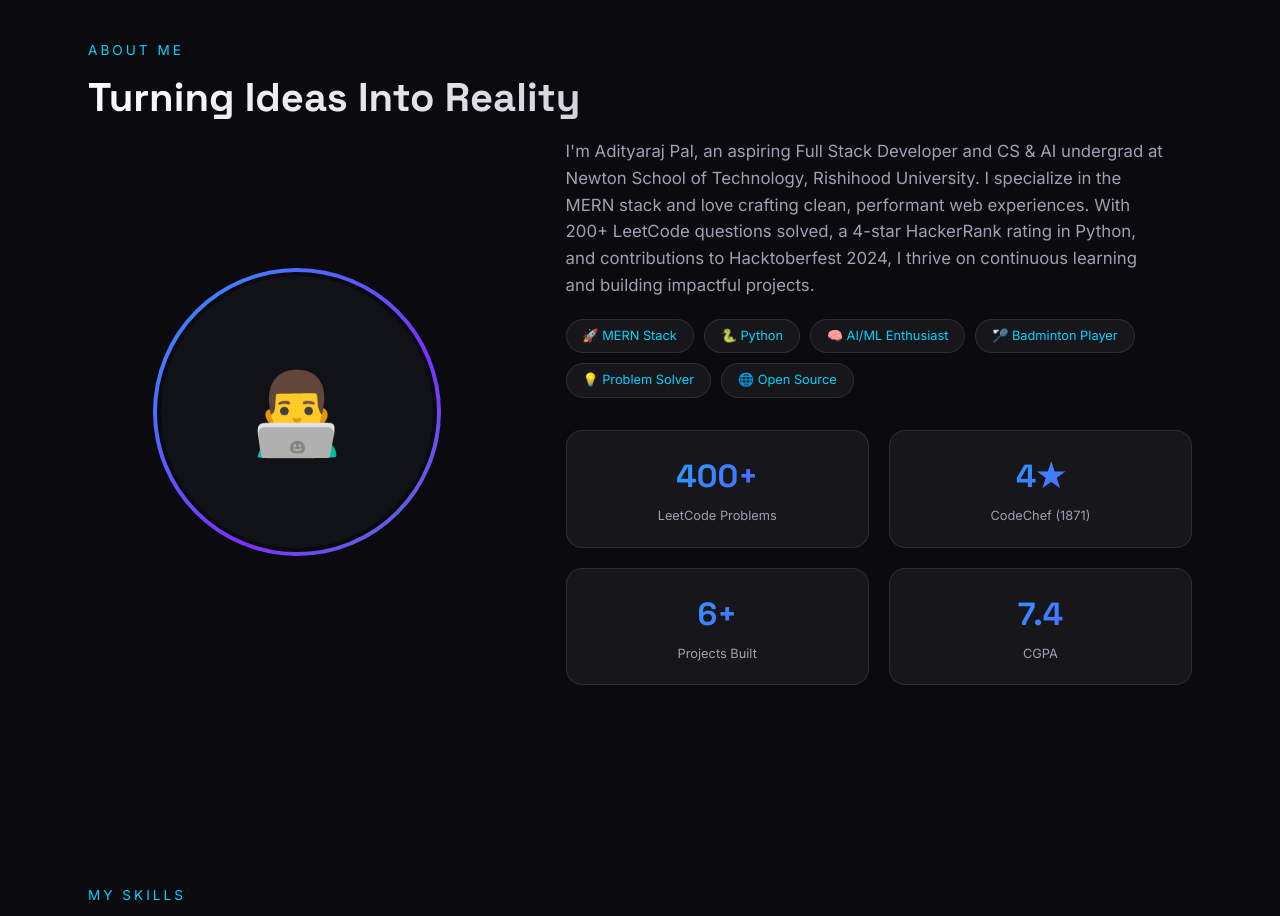
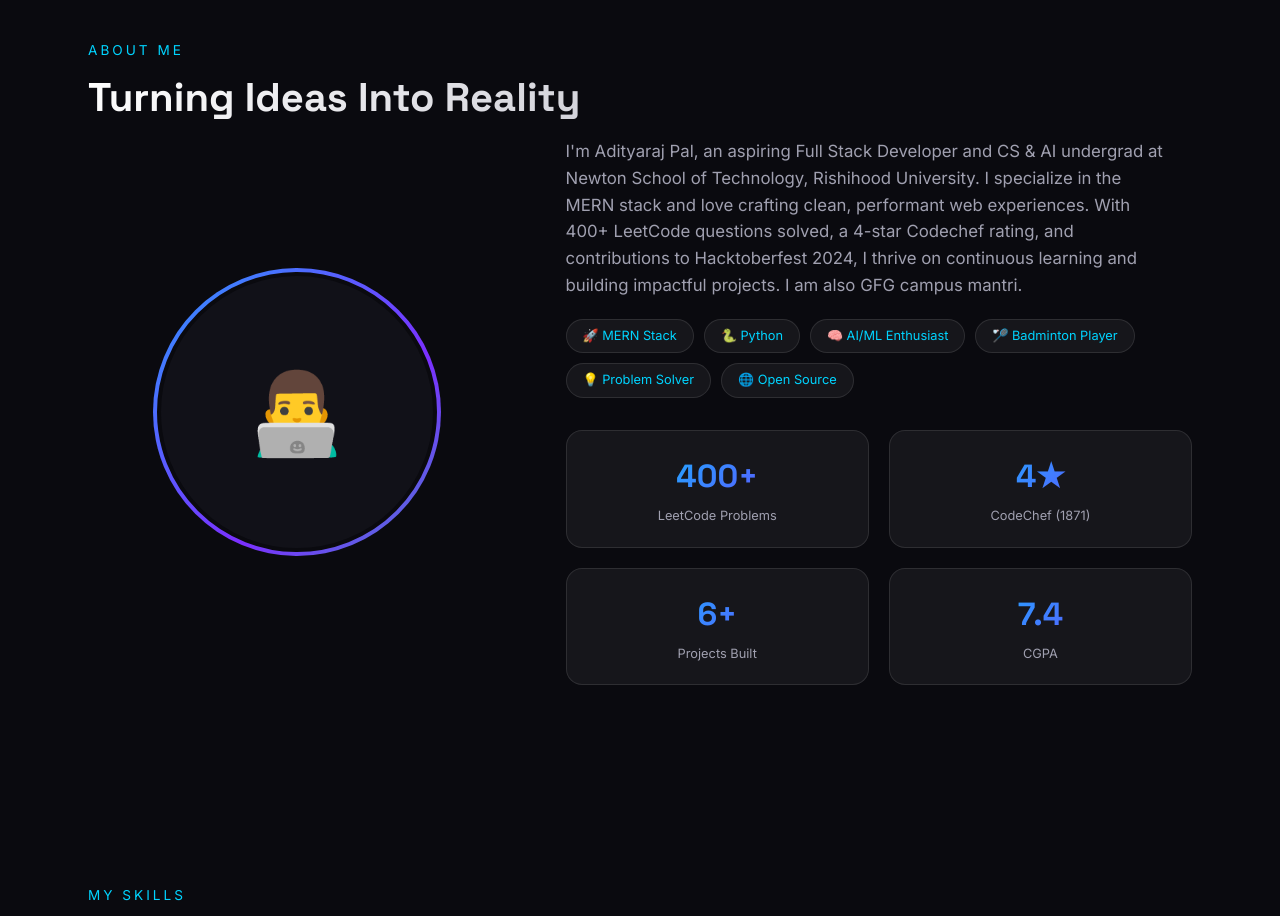
Before and after one commit to AlgoAditya21/Portfolio, a plain HTML site: page index.html in a window 1280 px wide. Shown: the part 860-1776 px from the top of the page. Drawn offline with nearby package versions, Linux system fonts and the light colour scheme.

Commit message:
Updated portfolio homepage

```diff
--- a/index.html
+++ b/index.html
@@ -108,8 +108,9 @@
     <div>
       <p class="section-subtitle" style="margin-bottom:20px">
         I'm Adityaraj Pal, an aspiring Full Stack Developer and CS & AI undergrad at Newton School of Technology, Rishihood University.
-        I specialize in the MERN stack and love crafting clean, performant web experiences. With 200+ LeetCode questions solved,
-        a 4-star HackerRank rating in Python, and contributions to Hacktoberfest 2024, I thrive on continuous learning and building impactful projects.
+        I specialize in the MERN stack and love crafting clean, performant web experiences. With 400+ LeetCode questions solved,
+        a 4-star Codechef rating, and contributions to Hacktoberfest 2024, I thrive on continuous learning and building impactful projects.
+        I am also GFG campus mantri.
       </p>
       <div class="about-tags">
         <span class="about-tag">🚀 MERN Stack</span>
```
